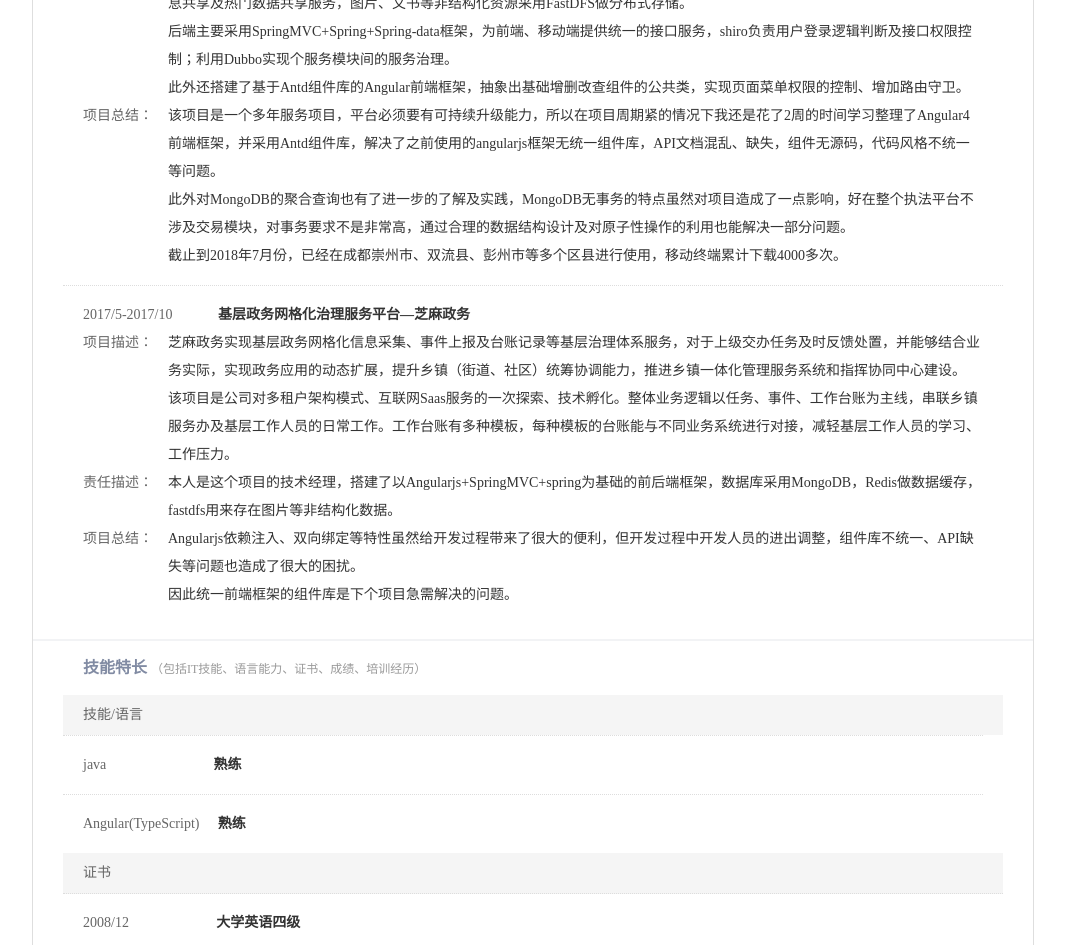
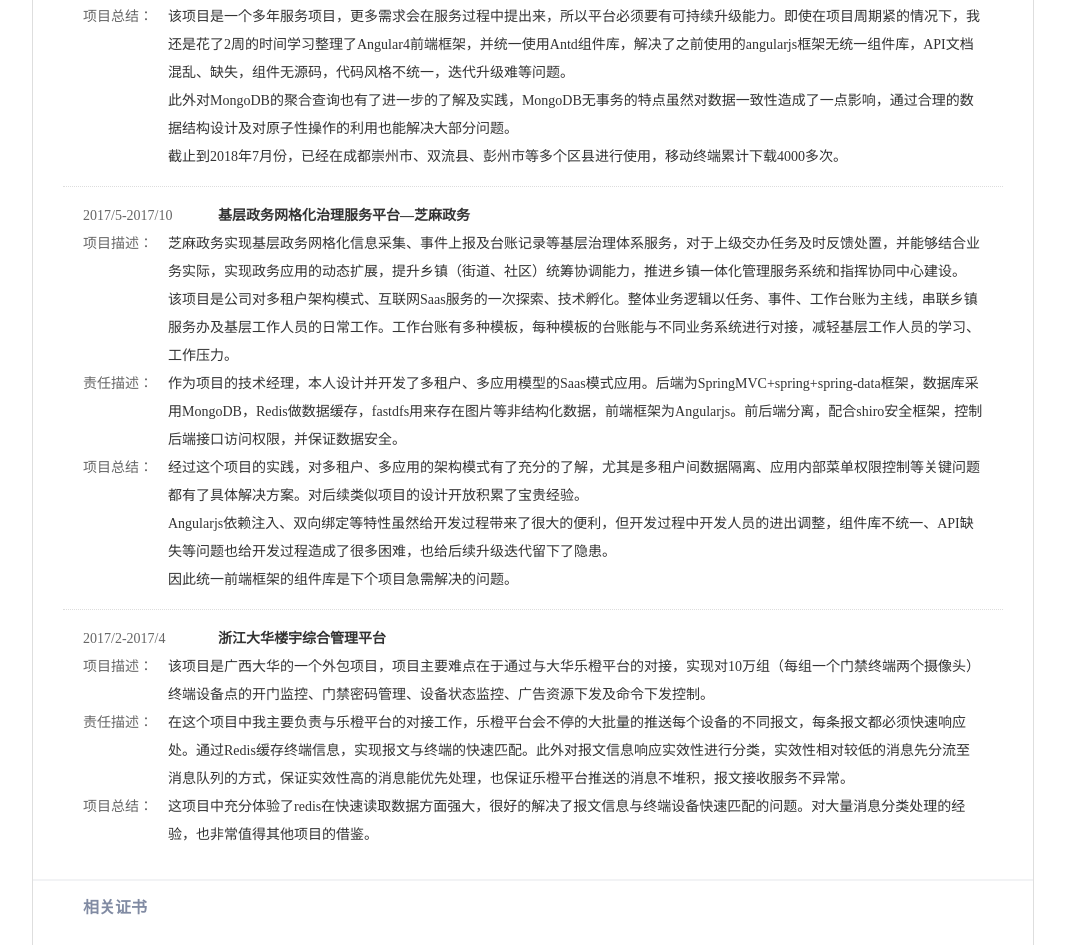
Before and after one commit to bokire/bokire.github.io, a plain HTML site: page resume.html in a window 1280 px wide. Shown: the part 1855-2800 px from the top of the page, without its empty margins (107-1172 px from the left). Drawn offline with Linux system fonts and the light colour scheme.

Commit message:
Update resume.html

```diff
--- a/resume.html
+++ b/resume.html
@@ -1,4 +1,3 @@
-
 <!DOCTYPE html PUBLIC "-//W3C//DTD XHTML 1.0 Transitional//EN" "http://www.w3.org/TR/xhtml1/DTD/xhtml1-transitional.dtd">
 <html xmlns="http://www.w3.org/1999/xhtml">
 
@@ -457,7 +456,7 @@
                           <p>
                             <img class="vam" src="http://img01.51jobcdn.com/im/2016/resume/y4.png" width="20" height="20">男
                             <span class="p5">|</span>29 岁 (1989/04/18)
-                            <span class="p5">|</span>现居住杭州
+                            <span class="p5">|</span>浙江东阳
                             <span class="p5">|</span>7年工作经验
                           </p>
                         </td>
@@ -539,40 +538,6 @@
           </table>
           <table xmlns="" cellspacing="0" cellpadding="0" border="0" class="box">
             <tbody>
-              <tr>
-                <td class="plate1">个人信息</td>
-              </tr>
-              <tr>
-                <td class="tba">
-                  <table cellspacing="0" cellpadding="0" border="0">
-                    <tbody>
-                      <tr>
-                        <td class="tb2" valign="top">
-                          <table cellspacing="0" cellpadding="0" border="0">
-                            <tbody>
-                              <tr>
-                                <td valign="top" class="keys">户籍：</td>
-                                <td valign="top" class="txt2">浙江东阳</td>
-                              </tr>
-                            </tbody>
-                          </table>
-                        </td>
-                        <td class="tb2" valign="top">
-                          <table cellspacing="0" cellpadding="0" border="0">
-                            <tbody>
-                              <tr>
-                                <td valign="top" class="keys">婚姻状况：</td>
-                                <td valign="top" class="txt2">未婚</td>
-                              </tr>
-                            </tbody>
-                          </table>
-                        </td>
-                      </tr>
-                    </tbody>
-                  </table>
-                </td>
-              </tr>
-
               <table xmlns="" cellspacing="0" cellpadding="0" border="0" class="box">
                 <tbody>
                   <tr>
@@ -615,7 +580,7 @@
                                     <td valign="top" class="keys">职能/职位：</td>
                                     <td valign="top" class="txt2">
 
-                                      <span class="tag">系统架构师、全栈开发</span>
+                                      <span class="tag">Java开发工程师、系统架构师、全栈开发</span>
                                     </td>
                                   </tr>
                                 </tbody>
@@ -647,10 +612,10 @@
                                   <tr>
                                     <td valign="top" class="keys">自我评价：</td>
                                     <td valign="top" class="txt1">
-                                      1、学习能力强，对新技术、新框架有强烈兴趣，喜欢专研；
+                                      1、学习能力强，对新技术、新框架有强烈兴趣，喜欢专研；结合技术、框架特点，能在项目中进行快速应用。
                                       <br> 2、对待工作认真负责，有责任心，勇于担当；
-                                      <br> 3、有带领10余人团队经验，能独立完成Java后台中小型项目的系统分析、架构设计，并完成详细设计和编码的任务；
-                                      <br> 4、有多年政府管理系统软件项目设计、交付经验，比业务团队更懂技术，能更好的将项目落地，比技术团队更懂业务，业务答疑解惑上一步到位；
+                                      <br> 3、有带领团队经验，能独立完成Java后台中小型项目的系统分析、架构设计，并完成详细设计和编码的任务；
+                                      <br> 4、有多年政府系统软件项目设计、交付经验，比业务团队更懂技术，能更好的将项目落地，比技术团队更懂业务，业务答疑解惑上一步到位；
                                     </td>
                                   </tr>
                                 </tbody>
@@ -702,7 +667,7 @@
                                             在公司任职期间主要负责公司后台Java web框架、中后台前端框架的架构工作，及带领技术团队完成项目开发、交付工作；
                                             <br> 主要成果：
                                             <br>1、后台java web框架从原先的单一垂直应用框架到分布式服务框架，再向SOA面向服务框架逐步演进；整合集成了FastDFS分布式文件系统、shiro安全框架、NoSQL数据库（Redis、mongodb）、消息队列等产品框架，系统并发能力、稳定性均、可扩展性均有大幅提升。
-                                            <br>2、中后台前端框架将原先的DWZ(jquery框架)、Extjs4.*(MVVM框架)替换成Angular(中间有一段时间使用了Angularjs进行过渡)。提升软件界面颜值的同时，TypeScript面向对象的特性更符合后端java开发人员的编程思想，便于团队理解、掌握、架构、实现。
+                                            <br>2、中后台前端框架将原先的DWZ(jquery框架)、Extjs4.*替换成Angular(中间有一段时间使用了Angularjs进行过渡)。提升软件界面颜值的同时，TypeScript面向对象的特性更符合后端java开发人员的编程思想，便于团队理解、掌握、架构、实现。
                                             <br>3、前后端分离（软件架构层面上的前后端分离），后端主要以提供数据API接口为主，业务逻辑由前端、移动端自己控制。减轻后端重复开发工作量之外，还方便前后端灵活的进行业务调整架构。
                                             <br>4、项目方面，带领开发团队完成了“智慧城市公共信息服务平台”、“浙江大华楼宇综合管理平台”、“基层政务网格化治理服务平台—芝麻政务”、“成都市综合行政执法智慧服务平台”等多个产品、项目的开发、交付任务。
                                           </td>
@@ -855,8 +820,8 @@
                                         <tr>
                                           <td valign="top" class="keys">项目总结：</td>
                                           <td valign="top" class="txt1">
-                                            该项目是一个多年服务项目，平台必须要有可持续升级能力，所以在项目周期紧的情况下我还是花了2周的时间学习整理了Angular4前端框架，并采用Antd组件库，解决了之前使用的angularjs框架无统一组件库，API文档混乱、缺失，组件无源码，代码风格不统一等问题。
-                                            <br>此外对MongoDB的聚合查询也有了进一步的了解及实践，MongoDB无事务的特点虽然对项目造成了一点影响，好在整个执法平台不涉及交易模块，对事务要求不是非常高，通过合理的数据结构设计及对原子性操作的利用也能解决一部分问题。
+                                            该项目是一个多年服务项目，更多需求会在服务过程中提出来，所以平台必须要有可持续升级能力。即使在项目周期紧的情况下，我还是花了2周的时间学习整理了Angular4前端框架，并统一使用Antd组件库，解决了之前使用的angularjs框架无统一组件库，API文档混乱、缺失，组件无源码，代码风格不统一，迭代升级难等问题。
+                                            <br>此外对MongoDB的聚合查询也有了进一步的了解及实践，MongoDB无事务的特点虽然对数据一致性造成了一点影响，通过合理的数据结构设计及对原子性操作的利用也能解决大部分问题。
                                             <br>截止到2018年7月份，已经在成都崇州市、双流县、彭州市等多个区县进行使用，移动终端累计下载4000多次。
                                           </td>
                                         </tr>
@@ -897,7 +862,7 @@
                                       <tbody>
                                         <tr>
                                           <td valign="top" class="keys">责任描述：</td>
-                                          <td valign="top" class="txt1">本人是这个项目的技术经理，搭建了以Angularjs+SpringMVC+spring为基础的前后端框架，数据库采用MongoDB，Redis做数据缓存，fastdfs用来存在图片等非结构化数据。</td>
+                                          <td valign="top" class="txt1">作为项目的技术经理，本人设计并开发了多租户、多应用模型的Saas模式应用。后端为SpringMVC+spring+spring-data框架，数据库采用MongoDB，Redis做数据缓存，fastdfs用来存在图片等非结构化数据，前端框架为Angularjs。前后端分离，配合shiro安全框架，控制后端接口访问权限，并保证数据安全。</td>
                                         </tr>
                                       </tbody>
                                     </table>
@@ -910,8 +875,62 @@
                                         <tr>
                                           <td valign="top" class="keys">项目总结：</td>
                                           <td valign="top" class="txt1">
-                                            Angularjs依赖注入、双向绑定等特性虽然给开发过程带来了很大的便利，但开发过程中开发人员的进出调整，组件库不统一、API缺失等问题也造成了很大的困扰。
+                                            经过这个项目的实践，对多租户、多应用的架构模式有了充分的了解，尤其是多租户间数据隔离、应用内部菜单权限控制等关键问题都有了具体解决方案。对后续类似项目的设计开放积累了宝贵经验。
+                                            <br>Angularjs依赖注入、双向绑定等特性虽然给开发过程带来了很大的便利，但开发过程中开发人员的进出调整，组件库不统一、API缺失等问题也给开发过程造成了很多困难，也给后续升级迭代留下了隐患。
                                             <br>因此统一前端框架的组件库是下个项目急需解决的问题。
+                                          </td>
+                                        </tr>
+                                      </tbody>
+                                    </table>
+                                  </td>
+                                </tr>
+                              </tbody>
+                            </table>
+                          </td>
+                        </tr>
+                        <tr>
+                          <td class="p15 con">
+                            <table cellspacing="0" cellpadding="0" border="0">
+                              <tbody>
+                                <tr>
+                                  <td valign="top" class="time">2017/2-2017/4</td>
+                                  <td valign="top" class="rtbox">
+                                    <strong>浙江大华楼宇综合管理平台</strong>
+                                  </td>
+                                </tr>
+                                <tr>
+                                  <td class="tb1" colspan="2">
+                                    <table cellspacing="0" cellpadding="0" border="0">
+                                      <tbody>
+                                        <tr>
+                                          <td valign="top" class="keys">项目描述：</td>
+                                          <td valign="top" class="txt1">该项目是广西大华的一个外包项目，项目主要难点在于通过与大华乐橙平台的对接，实现对10万组（每组一个门禁终端两个摄像头）终端设备点的开门监控、门禁密码管理、设备状态监控、广告资源下发及命令下发控制。
+                                            <br></td>
+                                        </tr>
+                                      </tbody>
+                                    </table>
+                                  </td>
+                                </tr>
+                                <tr>
+                                  <td class="tb1" colspan="2">
+                                    <table cellspacing="0" cellpadding="0" border="0">
+                                      <tbody>
+                                        <tr>
+                                          <td valign="top" class="keys">责任描述：</td>
+                                          <td valign="top" class="txt1">在这个项目中我主要负责与乐橙平台的对接工作，乐橙平台会不停的大批量的推送每个设备的不同报文，每条报文都必须快速响应处。通过Redis缓存终端信息，实现报文与终端的快速匹配。此外对报文信息响应实效性进行分类，实效性相对较低的消息先分流至消息队列的方式，保证实效性高的消息能优先处理，也保证乐橙平台推送的消息不堆积，报文接收服务不异常。</td>
+                                        </tr>
+                                      </tbody>
+                                    </table>
+                                  </td>
+                                </tr>
+                                <tr>
+                                  <td class="tb1" colspan="2">
+                                    <table cellspacing="0" cellpadding="0" border="0">
+                                      <tbody>
+                                        <tr>
+                                          <td valign="top" class="keys">项目总结：</td>
+                                          <td valign="top" class="txt1">
+                                            这项目中充分体验了redis在快速读取数据方面强大，很好的解决了报文信息与终端设备快速匹配的问题。对大量消息分类处理的经验，也非常值得其他项目的借鉴。
                                           </td>
                                         </tr>
                                       </tbody>
@@ -932,13 +951,12 @@
                 <tbody>
                   <tr>
                     <td class="plate1">
-                      技能特长
-                      <span class="f12">（包括IT技能、语言能力、证书、成绩、培训经历）</span>
+                      相关证书
                     </td>
                   </tr>
                   <tr>
                     <td class="tbb">
-                      <table cellspacing="0" cellpadding="0" border="0">
+                      <!-- <table cellspacing="0" cellpadding="0" border="0">
                         <tbody>
                           <tr>
                             <td class="tit">技能/语言</td>
@@ -953,17 +971,11 @@
                                       <td valign="top" class="rtbox">
                                         <strong class="txt3">熟练</strong>
                                       </td>
-                                    </tr>
-                                  </tbody>
-                                </table>
+                                      <td valign="top" class="time">Angular(TypeScript)</td>
+                                      <td valign="top" class="rtbox">
+                                        <strong class="txt3">熟练</strong>
                                       </td>
-                            </tr>
-                            <tr>
-                              <td class="tb3 con">
-                                <table cellspacing="0" cellpadding="0" border="0">
-                                  <tbody>
-                                    <tr>
-                                      <td valign="top" class="time">Angular(TypeScript)</td>
+                                      <td valign="top" class="time">MongoDB</td>
                                       <td valign="top" class="rtbox">
                                         <strong class="txt3">熟练</strong>
                                       </td>
@@ -972,15 +984,13 @@
                                 </table>
                               </td>
                             </tr>
+
                         </tbody>
-                        </table>
+                        </table> -->
                       <table cellspacing="0" cellpadding="0" border="0">
                         <tbody>
                           <tr>
-                              <td class="tit">证书</td>
-                            </tr>
-                            <tr>
-                              <td class="tb3 con">
+                            <td class="tb3">
                               <table cellspacing="0" cellpadding="0" border="0">
                                 <tbody>
                                   <tr>
@@ -988,12 +998,16 @@
                                     <td valign="top" class="rtbox">
                                       <strong class="txt3">大学英语四级</strong>
                                     </td>
+                                      <td valign="top" class="time">2009/12</td>
+                                      <td valign="top" class="rtbox">
+                                        <strong class="txt3">计算机网络技术三级</strong>
+                                      </td>
                                   </tr>
                                 </tbody>
                               </table>
                             </td>
                           </tr>
-                            <tr>
+                          <!-- <tr>
                             <td class="tb3 con">
                               <table cellspacing="0" cellpadding="0" border="0">
                                 <tbody>
@@ -1006,7 +1020,7 @@
                                 </tbody>
                               </table>
                             </td>
-                            </tr>
+                          </tr> -->
                         </tbody>
                       </table>
                     </td>
```
Lines whose indentation alone changed are shown as unchanged.
